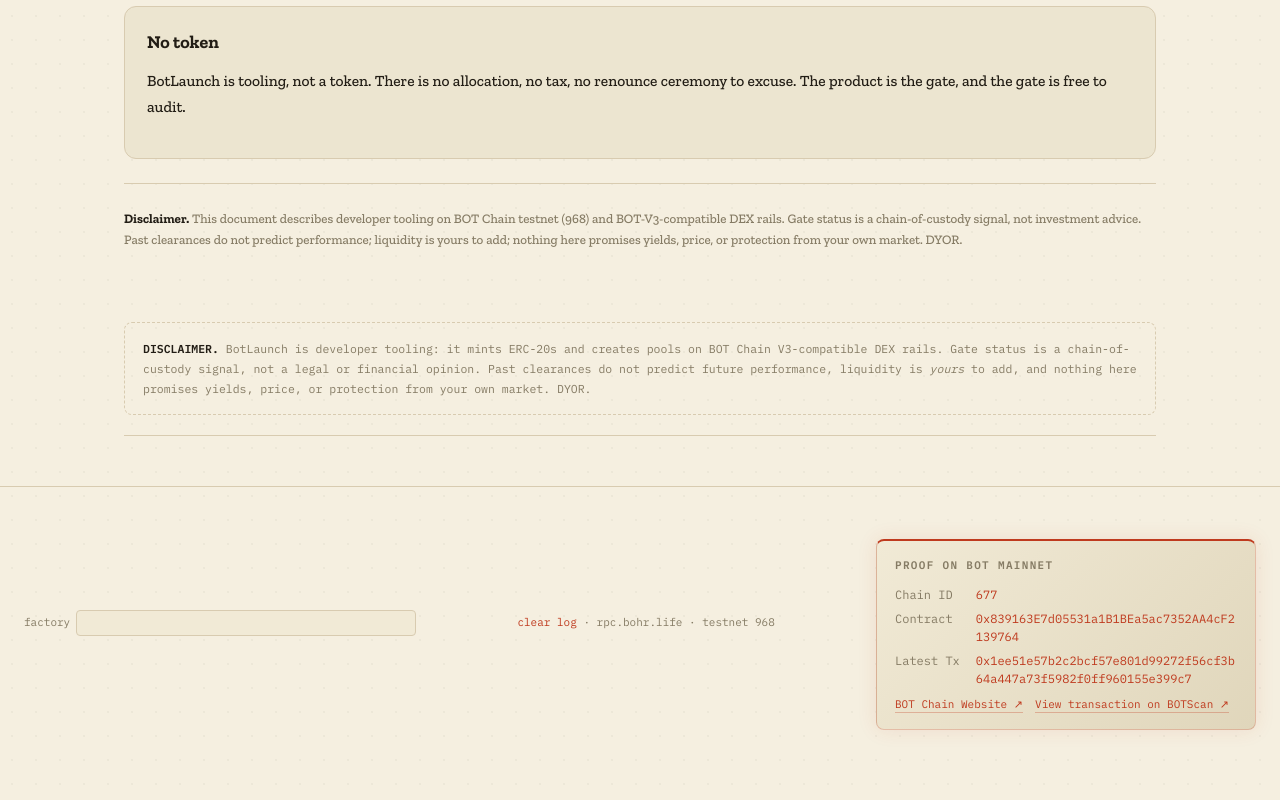
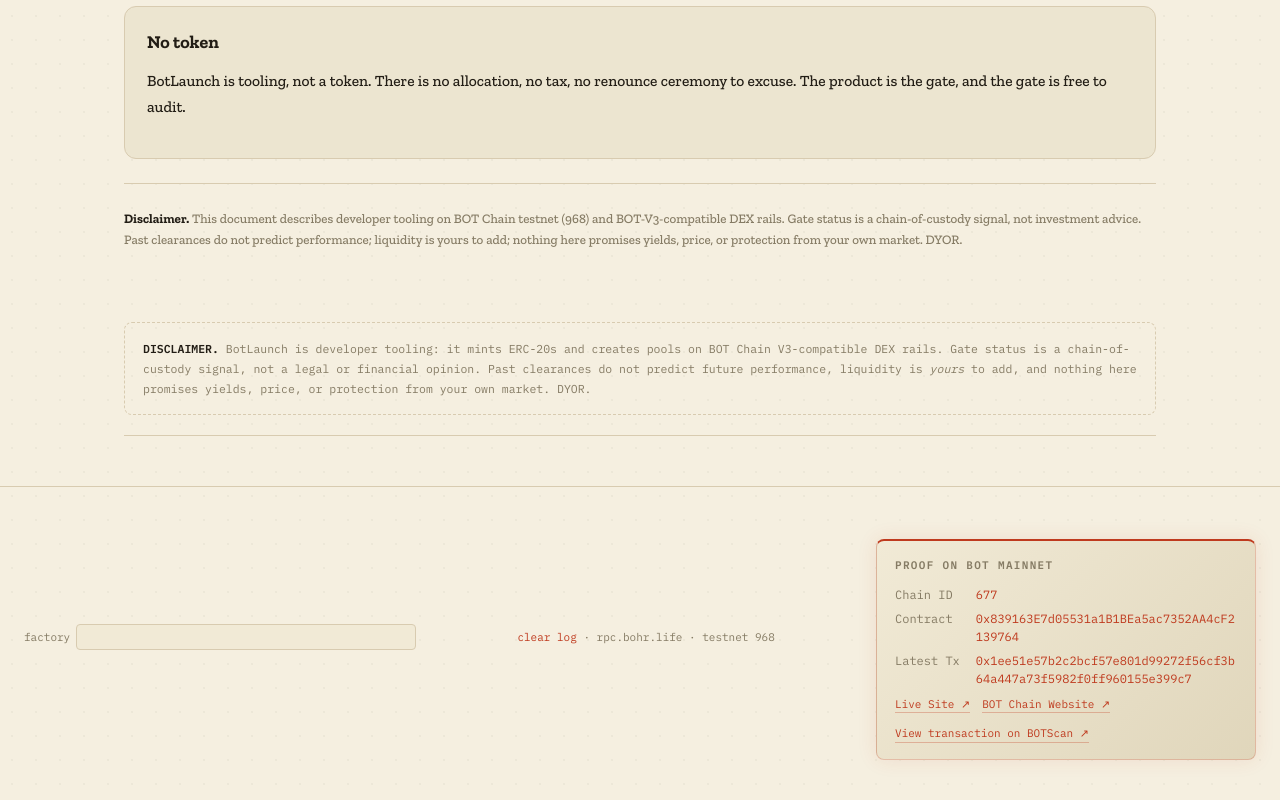
Before and after one commit to Henoch4/bot-launch, a website: page frontend/index.html in a window 1280 px wide. Shown: the part 7028-7828 px from the top of the page. Drawn offline with nearby package versions, Linux system fonts and the light colour scheme.

Commit message:
feat: add Vercel live site URL to footer

```diff
--- a/frontend/index.html
+++ b/frontend/index.html
@@ -687,6 +687,7 @@
         <span>Latest Tx</span><span class="val">0x1ee51e57b2c2bcf57e801d99272f56cf3b64a447a73f5982f0ff960155e399c7</span>
       </div>
       <div class="proof-links">
+        <a href="https://bot-launch-delta.vercel.app/" target="_blank" rel="noopener" class="proof-link">Live Site ↗</a>
         <a href="https://botchain.ai" target="_blank" rel="noopener" class="proof-link">BOT Chain Website ↗</a>
         <a href="https://scan.botchain.ai/tx/0x1ee51e57b2c2bcf57e801d99272f56cf3b64a447a73f5982f0ff960155e399c7" target="_blank" rel="noopener" class="proof-link">View transaction on BOTScan ↗</a>
       </div>
```
